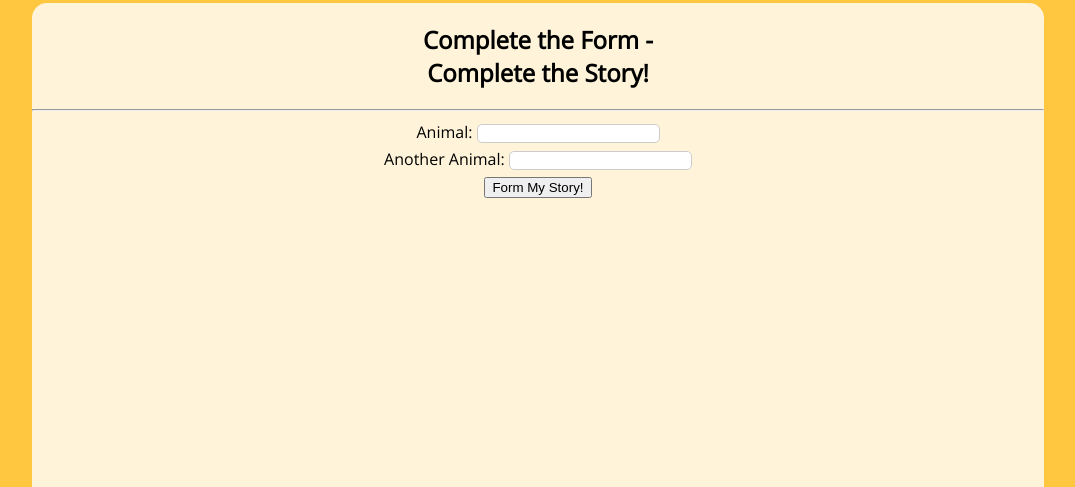
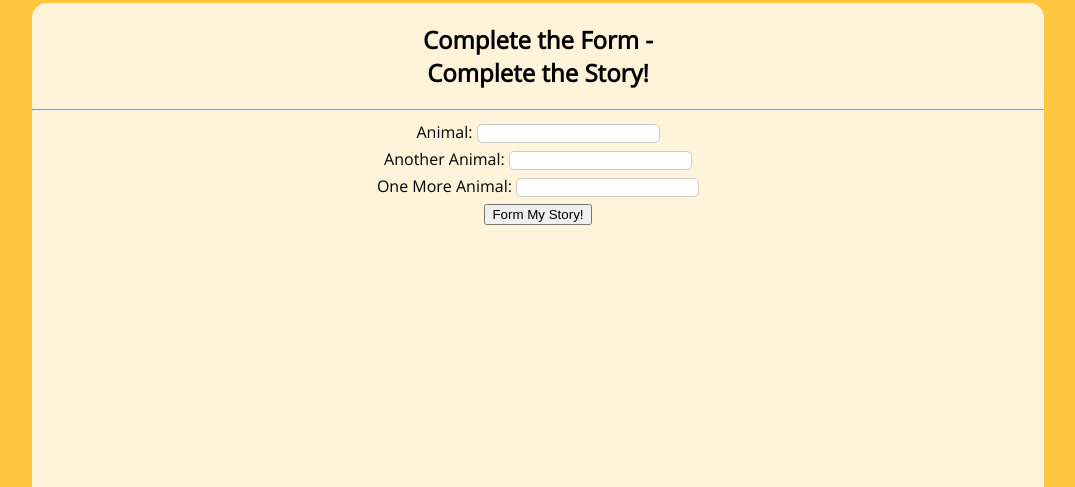
Before and after one commit to JayleneD2/FormAstory, a plain HTML site: page index.html in a window 1280 px wide. Shown: the part 313-800 px from the top of the page, without its empty margins (102-1177 px from the left). Drawn offline with nearby package versions, Linux system fonts and the light colour scheme.

Commit message:
add 3rd animal label and required input

```diff
--- a/index.html
+++ b/index.html
@@ -23,6 +23,10 @@
         <label for="animal-2">Another Animal:</label>
         <input id="animal-2" name="animal-2" type="text" required>
         <br>
+        <label for="animal-3">One More Animal:</label>
+        <input id="animal-3" name="animal-3" type="text" required>
+        <br>
+
 
         <input type="submit" value="Form My Story!">
       </form>
```
